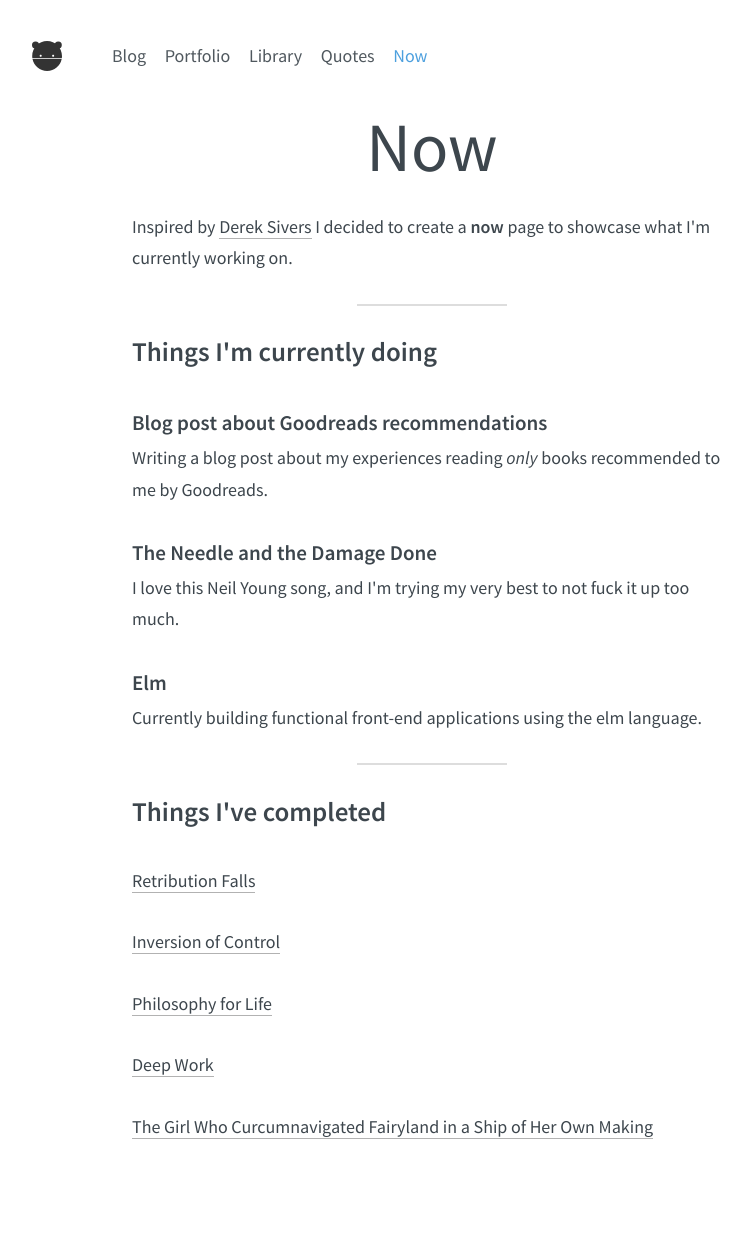
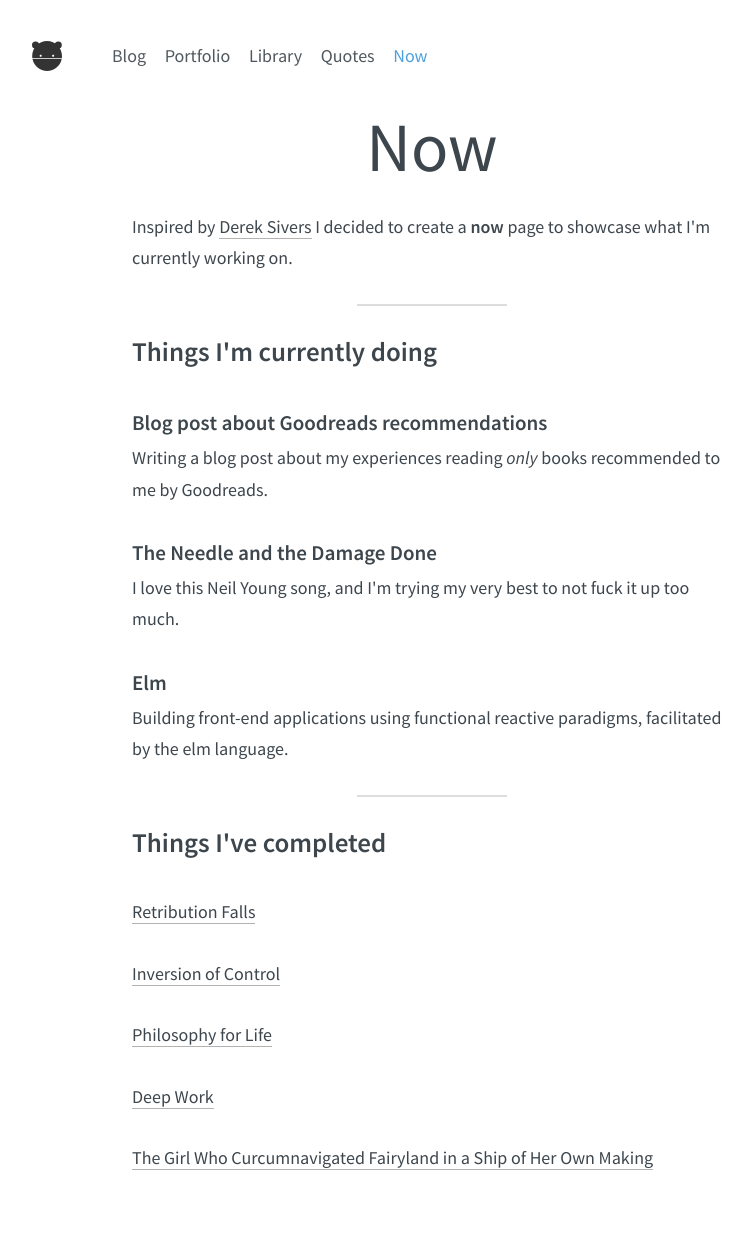
Before and after one commit to nicohvi/nicohvi.github.io, a Jekyll site: the page built from now/index.html, in a window 1280 px wide. Shown: the whole page, without its empty margins (208-959 px from the left). Built offline with Jekyll 4.4.1, drawn with Linux system fonts in a browser that asks for light colours; before the commit the page ends 1202 px from its top, so only the background shows below that.

Commit message:
updated NOW :bear:

```diff
--- a/_data/now.yml
+++ b/_data/now.yml
@@ -14,8 +14,8 @@
 - title:  Elm
   type:   code
   link:   http://elm-lang.org
-  desc:   Currently building functional front-end applications using the
-          elm language.
+  desc:   Building front-end applications using functional reactive
+          paradigms, facilitated by the elm language.
   done:   false
 
 - title:  Retribution Falls
```
